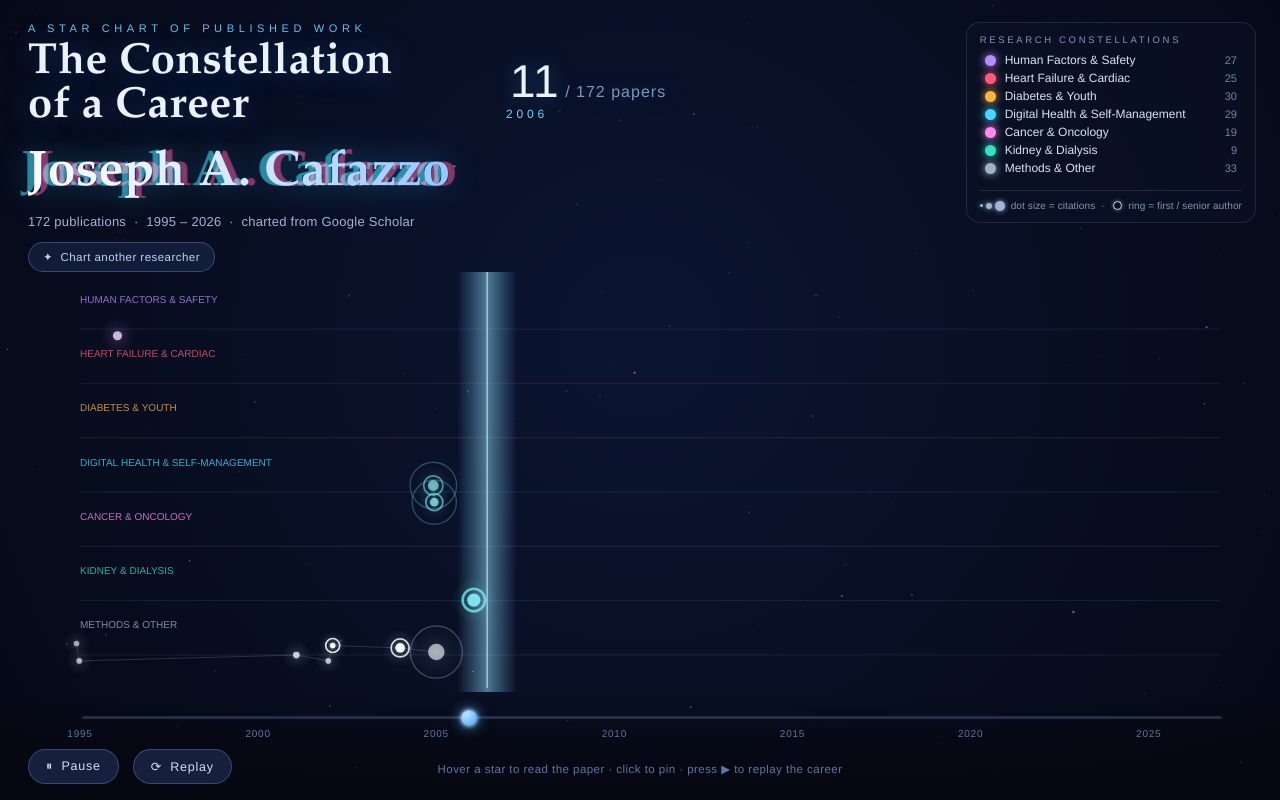
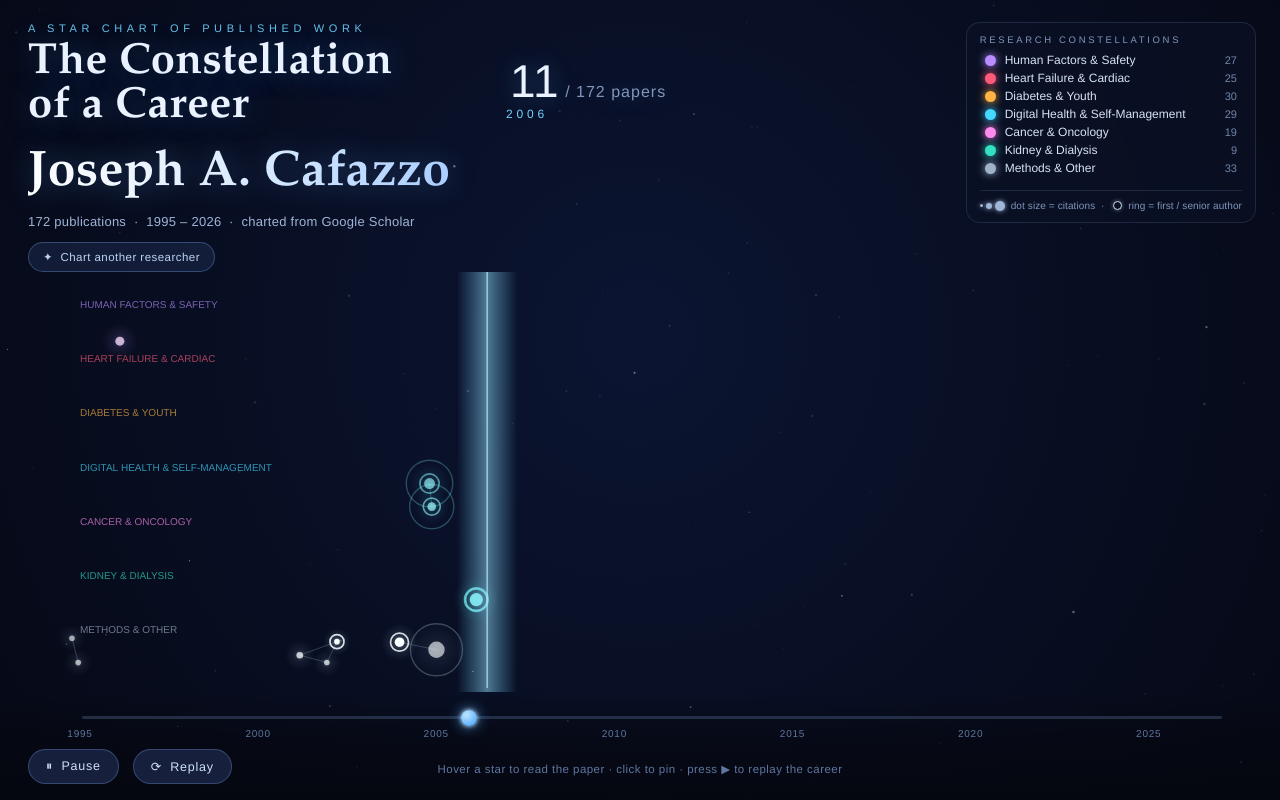
Before and after one commit to jcafazzo/publication-starmap, a plain HTML site: page index.html in a window 1280 px wide. Drawn offline with Linux system fonts and the light colour scheme.

Commit message:
Distinct nearest-neighbor constellation per research area; clean elegant name

```diff
--- a/index.html
+++ b/index.html
@@ -29,12 +29,9 @@
     font-family:"Iowan Old Style","Palatino Linotype",Georgia,serif;
     font-weight:600;font-size:clamp(30px,3.9vw,54px);line-height:1.1;letter-spacing:.4px;
     will-change:transform;backface-visibility:hidden}
-  .hn-main{color:#f6faff;background:linear-gradient(92deg,#ffffff 0%,#cfe6ff 52%,#8ec5ff 100%);
-    -webkit-background-clip:text;background-clip:text;-webkit-text-fill-color:transparent;
-    text-shadow:0 1px 0 rgba(255,255,255,.04)}
-  .hn-cyan{color:#3fe3ff;opacity:.55;mix-blend-mode:screen}
-  .hn-rose{color:#ff4f9d;opacity:.5;mix-blend-mode:screen}
-  .hn-glow{color:#2fb6ff;opacity:.5;filter:blur(16px)}
+  .hn-main{color:#f3f8ff;background:linear-gradient(96deg,#ffffff 0%,#d7e9ff 55%,#a8cdff 100%);
+    -webkit-background-clip:text;background-clip:text;-webkit-text-fill-color:transparent}
+  .hn-glow{color:#5aa6ff;opacity:.34;filter:blur(15px)}
   #title .sub{margin-top:7px;font-family:"Helvetica Neue",Arial,sans-serif;font-size:13px;
     color:#9fb4d6;letter-spacing:.02em}
   #title .sub b{color:#eaf1ff;font-weight:600}
@@ -205,8 +202,6 @@
     <h1>The Constellation<br>of a Career</h1>
     <div id="heroName">
       <span class="hn-layer hn-glow hn-name" aria-hidden="true">Joseph A. Cafazzo</span>
-      <span class="hn-layer hn-cyan hn-name" aria-hidden="true">Joseph A. Cafazzo</span>
-      <span class="hn-layer hn-rose hn-name" aria-hidden="true">Joseph A. Cafazzo</span>
       <span class="hn-layer hn-main hn-name" id="authorName">Joseph A. Cafazzo</span>
     </div>
     <div class="sub"><span id="pubcount">172</span> publications &nbsp;·&nbsp; <span id="yrange">1995 – 2026</span> &nbsp;·&nbsp; <span id="srclabel">charted from Google Scholar</span></div>
@@ -492,16 +487,35 @@ function computePositions(){
     const li=themeOrder[d.th];
     const base=laneY(li);
     const k=d.th+'|'+d.y, arr=bucket[k], pos=arr.indexOf(d), cnt=arr.length;
-    const jitterRange=laneStep*0.62;
+    const jitterRange=laneStep*0.86;   // taller spread → each lane reads as a 2-D constellation
     // spread members of same bucket across lane height deterministically
     let off;
-    if(cnt===1){ off=(hash(d.i)-0.5)*jitterRange*0.7; }
-    else { off=((pos+0.5)/cnt-0.5)*jitterRange + (hash(d.i)-0.5)*6; }
-    d.sx=xOf(d.y) + (hash(d.i*3.3)-0.5)*7;
+    if(cnt===1){ off=(hash(d.i)-0.5)*jitterRange*0.92; }
+    else { off=((pos+0.5)/cnt-0.5)*jitterRange + (hash(d.i)-0.5)*10; }
+    d.sx=xOf(d.y) + (hash(d.i*3.3)-0.5)*16;   // a little organic x-jitter
     d.sy=base+off;
     d.baseR=SIZE*(2.8 + 0.52*Math.sqrt(d.c||0));
     d.phase=hash(d.i*9.1)*Math.PI*2;
     d.tw=0.6+hash(d.i*5.7)*0.9;
+  });
+  buildConstellationEdges();
+}
+// connect each star to its 1–2 nearest neighbours WITHIN its research area, forming a
+// distinct organic figure per constellation (instead of one flat chronological line)
+let themeEdges=[];
+function buildConstellationEdges(){
+  themeEdges=[]; const seen=new Set();
+  THEMES.forEach(t=>{
+    const pts=DATA.filter(d=>d.th===t.name);
+    for(const a of pts){
+      const nb=pts.filter(b=>b!==a).map(b=>({b,d:(b.sx-a.sx)**2+(b.sy-a.sy)**2})).sort((x,y)=>x.d-y.d);
+      for(let kk=0;kk<Math.min(2,nb.length);kk++){
+        if(kk===1 && nb[1].d>nb[0].d*2.6) break;          // only add a 2nd link when it's close
+        const key=Math.min(a.i,nb[kk].b.i)+'-'+Math.max(a.i,nb[kk].b.i);
+        if(seen.has(key)) continue; seen.add(key);
+        themeEdges.push({a, b:nb[kk].b, th:t.name});
+      }
+    }
   });
 }
 
@@ -573,29 +587,24 @@ function draw(now){
   }
   ctx.globalAlpha=1;
 
-  // lane baselines + labels
+  // research-area labels — no full-width rule, so each area reads as its own constellation
   ctx.textBaseline='middle';
   THEMES.forEach((t,li)=>{
     const y=laneY(li); const dim = activeTheme && activeTheme!==t.name;
-    ctx.strokeStyle=`rgba(${themeRGB[t.name].join(',')},${dim?0.05:0.12})`;
-    ctx.lineWidth=1; ctx.beginPath(); ctx.moveTo(margin.l,y); ctx.lineTo(W-margin.r,y); ctx.stroke();
-    ctx.font='10px Helvetica Neue,Arial,sans-serif';
-    ctx.textAlign='left';
-    ctx.fillStyle=`rgba(${themeRGB[t.name].join(',')},${dim?0.25:0.78})`;
-    ctx.fillText(t.name.toUpperCase(), margin.l, y-laneStepHalf()-2);
+    ctx.font='10px Helvetica Neue,Arial,sans-serif'; ctx.textAlign='left';
+    ctx.fillStyle=`rgba(${themeRGB[t.name].join(',')},${dim?0.22:0.66})`;
+    ctx.fillText(t.name.toUpperCase(), margin.l, y-laneStepHalf()+3);
   });
 
-  // constellation connecting lines (per theme, chronological), revealed progressively
-  THEMES.forEach(t=>{
-    const pts=DATA.filter(d=>d.th===t.name && d.y<=progress).sort((a,b)=>a.y-b.y||a.sx-b.sx);
-    if(pts.length<2) return;
-    const dim = activeTheme && activeTheme!==t.name;
-    ctx.strokeStyle=`rgba(${themeRGB[t.name].join(',')},${dim?0.04:0.22})`;
-    ctx.lineWidth=dim?0.5:1; ctx.beginPath();
-    ctx.moveTo(pts[0].sx,pts[0].sy);
-    for(let i=1;i<pts.length;i++) ctx.lineTo(pts[i].sx,pts[i].sy);
-    ctx.stroke();
-  });
+  // constellation figures: organic nearest-neighbour star-lines, unique per research area
+  for(const e of themeEdges){
+    if(e.a.y>progress || e.b.y>progress) continue;
+    const dim = activeTheme && activeTheme!==e.th;
+    const rgb=themeRGB[e.th];
+    ctx.strokeStyle=`rgba(${rgb.join(',')},${dim?0.05:0.28})`;
+    ctx.lineWidth=dim?0.5:1;
+    ctx.beginPath(); ctx.moveTo(e.a.sx,e.a.sy); ctx.lineTo(e.b.sx,e.b.sy); ctx.stroke();
+  }
 
   // stars
   for(const d of DATA){
@@ -781,8 +790,7 @@ document.addEventListener('keydown',e=>{ if(e.key==='Escape') closeSwitcher(); }
 (function(){
   const hero=document.getElementById('heroName');
   if(!hero) return;
-  const gl=hero.querySelector('.hn-glow'), cy_=hero.querySelector('.hn-cyan'),
-        ro=hero.querySelector('.hn-rose'), mn=hero.querySelector('.hn-main');
+  const gl=hero.querySelector('.hn-glow'), mn=hero.querySelector('.hn-main');
   let tx=0,ty=0,cx=0,cy=0,t=0;
   window.addEventListener('mousemove',e=>{
     tx=(e.clientX/window.innerWidth-0.5)*2;
@@ -790,15 +798,10 @@ document.addEventListener('keydown',e=>{ if(e.key==='Escape') closeSwitcher(); }
   });
   function tick(){
     t+=0.016;
-    cx+=(tx-cx)*0.09; cy+=(ty-cy)*0.09;              // snappy spring follow
-    const br=Math.sin(t*0.85)*2.4;                   // perpetual drift so it lives at rest
-    const mx=cx*8, my=cy*6;
-    const split=6 + Math.abs(cx)*16 + Math.abs(br)*0.4;   // chromatic split grows with cursor
-    hero.style.transform=`rotateY(${cx*17}deg) rotateX(${-cy*13}deg)`;     // wild 3D tilt
-    gl.style.transform=`translate3d(${cx*48+br}px,${cy*36}px,0)`;          // deep glow parallax
-    mn.style.transform=`translate3d(${mx}px,${my}px,0)`;
-    cy_.style.transform=`translate3d(${mx-split}px,${my-cy*3}px,0)`;       // cyan fringe
-    ro.style.transform=`translate3d(${mx+split}px,${my+cy*3}px,0)`;        // rose fringe
+    cx+=(tx-cx)*0.05; cy+=(ty-cy)*0.05;              // soft spring follow
+    const fl=Math.sin(t*0.6)*2.4;                    // gentle perpetual float
+    mn.style.transform=`translate3d(${cx*5}px,${cy*3}px,0)`;            // subtle name drift
+    gl.style.transform=`translate3d(${cx*11+fl}px,${cy*7+fl*0.4}px,0)`; // glow trails behind for soft depth
     requestAnimationFrame(tick);
   }
   tick();
```
